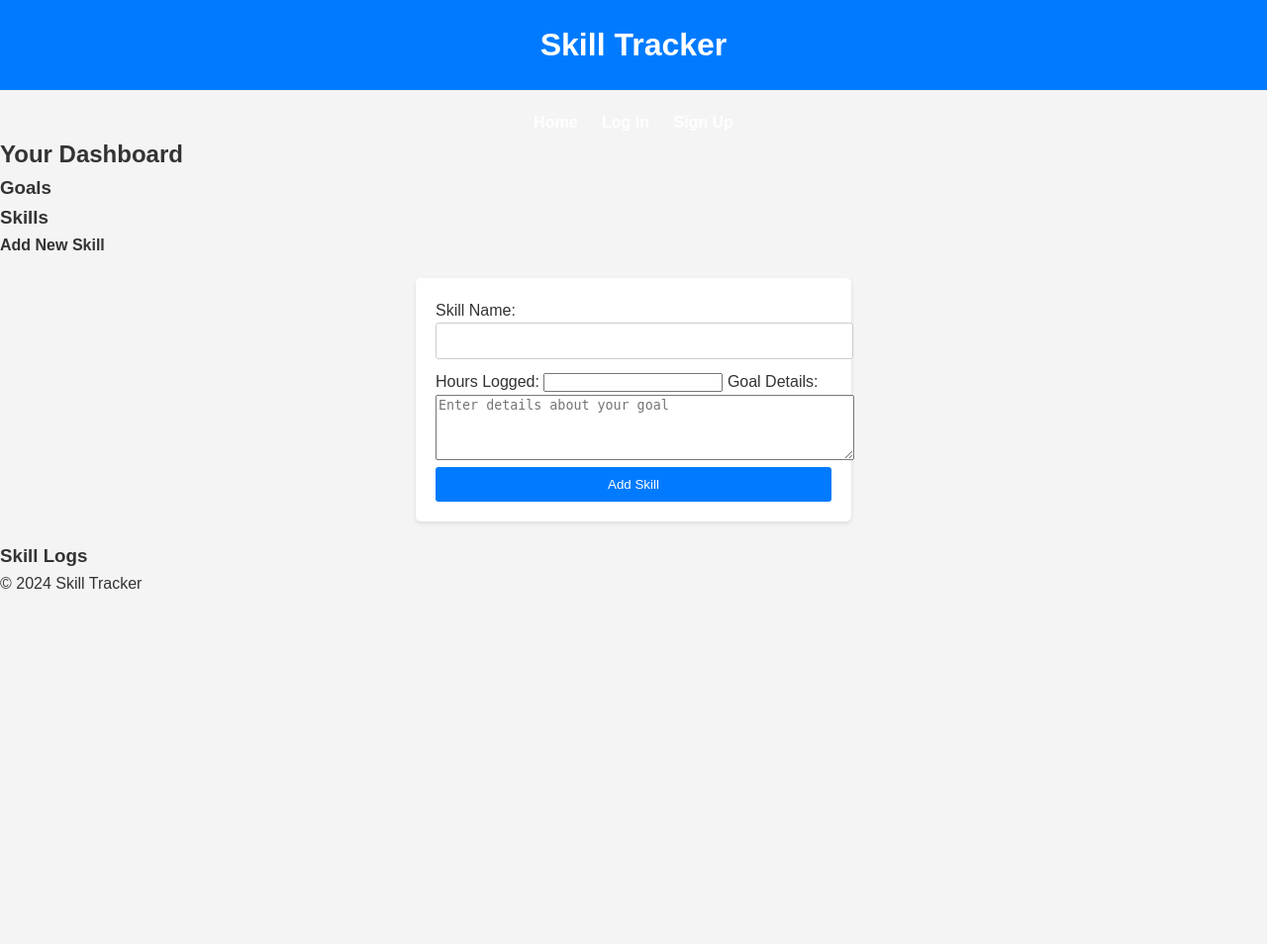
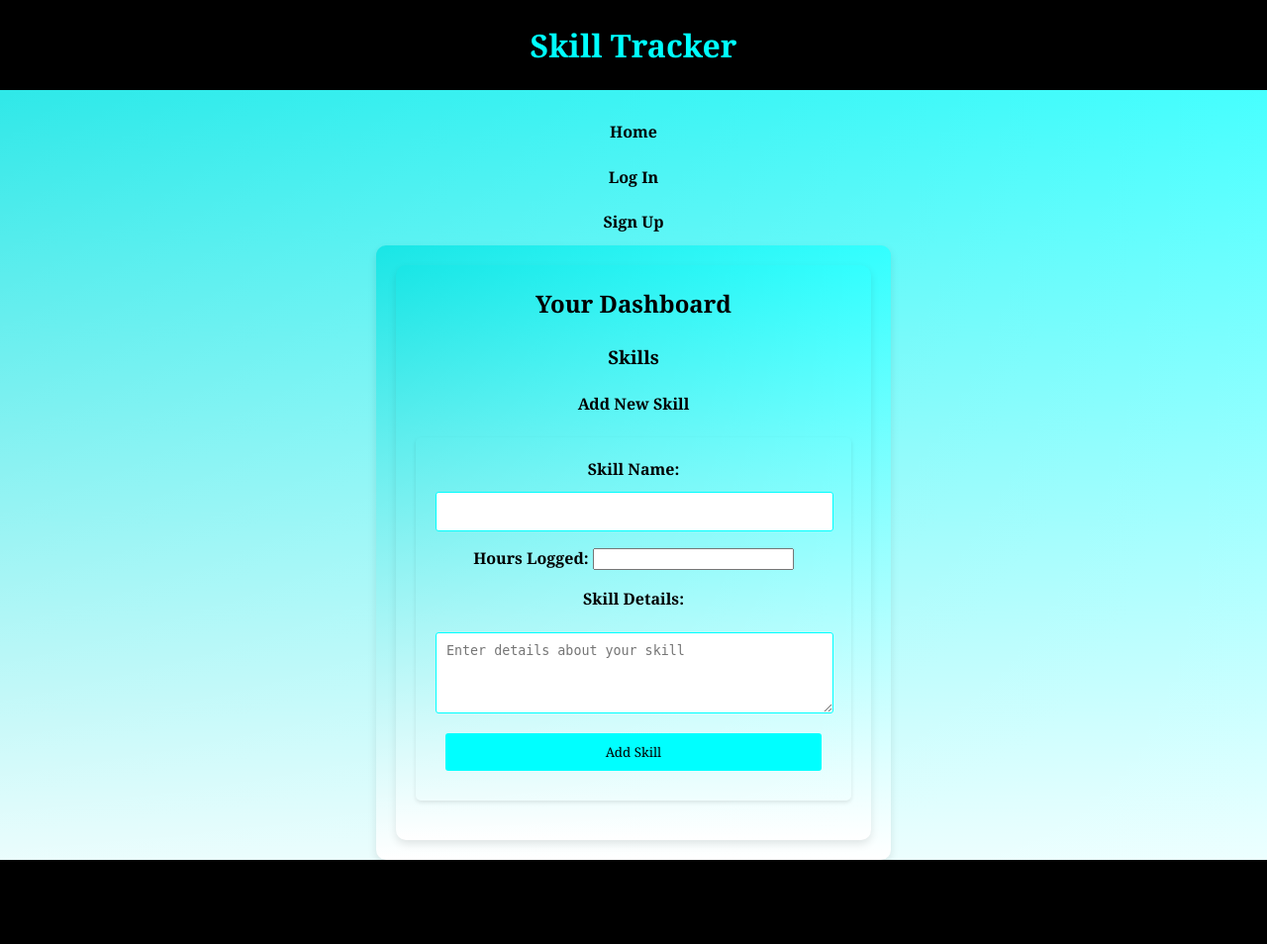
Before and after one commit to CoopToss/Skill-Tracker-Website, a Flask app: page /dashboard in a window 1280 px wide. Shown: the whole page at 99% size. Before the commit the page ends 595 px from the top, so only its background shows below. Run offline with Flask 3, Linux system fonts and the light colour scheme; the visitor is signed in with stand-in values (Sample User, id 1); data that the repository does not hold is empty; parts of the project's set-up code (start-up, migrations or seed data) failed here and were passed over.

Commit message:
Add files via upload

```diff
--- a/Skill Tracker Website/app/routes.py
+++ b/Skill Tracker Website/app/routes.py
@@ -1,5 +1,5 @@
-from flask import redirect, url_for, render_template, request
-from flask_login import login_user, logout_user, current_user
+from flask import redirect, url_for, render_template, request, flash, abort
+from flask_login import login_user, logout_user, current_user, login_required
 from app import app, db
 from app.models import User, Skill, Goal
 
@@ -116,3 +116,16 @@ def skill_detail(skill_id):
 
     # Handle invalid HTTP methods
     return redirect(url_for('dashboard'))
+
+@app.route('/delete_skill/<int:skill_id>', methods=['POST'])
+
+@login_required
+def delete_skill(skill_id):
+    skill = Skill.query.get_or_404(skill_id)
+    # Check if the skill belongs to the current user
+    if skill.user != current_user:
+        abort(403)  # Forbidden
+    db.session.delete(skill)
+    db.session.commit()
+    flash('Skill has been deleted!', 'success')
+    return redirect(url_for('dashboard'))
--- a/Skill Tracker Website/app/static/css/styles.css
+++ b/Skill Tracker Website/app/static/css/styles.css
@@ -2,20 +2,31 @@
 body, h1, h2, h3, h4, p, ul, ol, li, input, button {
     margin: 0;
     padding: 0;
-    font-family: Arial, sans-serif;
+    font-family: Georgia, serif;
+    text-align: center;
 }
 
 /* Body styles */
 body {
-    background-color: #f4f4f4;
+    background:
+      linear-gradient(to top, #ffffff, rgba(0, 255, 255, 0.8)),
+      linear-gradient(to right, grey, white);
     color: #333;
     line-height: 1.6;
+    display: flex;
+    flex-direction: column;
+    min-height: 100vh;
+}
+
+/* Main content area to push footer to the bottom */
+main {
+    flex: 1;
 }
 
 /* Header styles */
 header {
-    background-color: #007bff;
-    color: #fff;
+    background-color: #000000;
+    color: #00FFFF;
     padding: 20px;
     text-align: center;
 }
@@ -29,54 +40,180 @@ nav {
 
 nav ul {
     list-style-type: none;
+    display: inline;
+    padding: 0;
 }
 
 nav ul li {
-    display: inline;
     margin: 0 10px;
 }
 
 nav ul li a {
-    color: #fff;
+    color: #000000;
     text-decoration: none;
     font-weight: bold;
+}
+
+nav ul li a:hover {
+    color: #ffffff; /* Adds a hover effect */
+}
+
+/* Container Styles */
+.container {
+    max-width: 1000px;
+    margin: 0 auto;
+    padding: 20px;
+    background:
+      linear-gradient(to top, #ffffff, rgba(0, 255, 255, 0.8)),
+      linear-gradient(to right, grey, white);
+    color:#000000;
 }
 
 /* Form styles */
 form {
     margin: 20px auto;
     padding: 20px;
-    background-color: #fff;
+    background-color: transparent;
+    color: #000000;
+    font-weight: bold;
     border-radius: 5px;
     box-shadow: 0 2px 4px rgba(0, 0, 0, 0.1);
     max-width: 400px;
+    text-align: center;
 }
 
 input[type="text"],
 input[type="email"],
 input[type="password"] {
-    width: 100%;
+    width: calc(100% - 20px); /* Reduce width to account for padding */
     padding: 10px;
-    margin-bottom: 10px;
-    border: 1px solid #ccc;
+    margin: 10px auto; /* Add vertical margin and auto left/right margin to center */
+    border: 1px solid #00FFFF;
     border-radius: 3px;
+    display: block; /* Ensure block display for centering */
+}
+
+textarea {
+    width: calc(100% - 20px); /* Reduce width to account for padding */
+    padding: 10px;
+    margin: 20px auto; /* Add vertical margin and auto left/right margin to center */
+    border: 1px solid #00FFFF;
+    border-radius: 3px;
+    display: block; /* Ensure block display for centering */
+    resize: vertical;
 }
 
 button {
     display: block;
-    width: 100%;
+    width: calc(100% - 20px); /* Reduce width to account for padding */
     padding: 10px;
-    background-color: #007bff;
-    color: #fff;
+    margin: 10px auto; /* Add vertical margin and auto left/right margin to center */
+    background-color: #00FFFF;
+    color: #000000;
     border: none;
     border-radius: 3px;
     cursor: pointer;
 }
 
 button:hover {
-    background-color: #0056b3;
+    background-color: #007FFF;
 }
 
+/* Goals and Skills section */
+.goals-section, .skills-section {
+    margin: 20px 0;
+}
+
+h2 {
+    color: #000000;
+    margin-bottom: 20px;
+    text-align: center;
+}
+
+h3, h4 {
+    color: #000000;
+    margin-bottom: 20px;
+    text-align: center;
+}
+
+ul {
+    list-style-type: none;
+    padding: 0;
+}
+
+ul li {
+    background-color: transparent; /* Make the background transparent */
+    color: #000000; /* Keep the text color */
+    margin-bottom: 10px; /* Maintain margin between items */
+    padding: 10px; /* Maintain padding inside items */
+    border-radius: 5px; /* Add rounded corners */
+    box-shadow: none; /* Remove any shadow */
+}
+
+ul li a {
+    color: #000000;
+    text-decoration: none;
+    font-weight: bold;
+}
+
+ul li a:hover {
+    text-decoration: underline; /* Optional: Add underline on hover */
+    color:#ffffff;
+}
+
+ul li a span p {
+    color: #000000;
+}
+
+/* Text danger */
 .text-danger {
     color: #dc3545;
 }
+
+/* Additional styles */
+.container {
+    background-color: #000000;
+    padding: 20px;
+    border-radius: 10px;
+    box-shadow: 0 4px 8px rgba(0, 0, 0, 0.1);
+    color:#00FFFF;
+}
+
+p {
+    margin-bottom: 20px;
+    text-align: center;
+    color: #000000;
+}
+
+textarea {
+    resize: vertical;
+}
+
+/* Footer styles */
+footer {
+    background-color: #000000;
+    color: #00FFFF;
+    padding: 20px;
+    text-align: center;
+    margin-top: auto;
+}
+
+form div {
+    margin-bottom: 15px;
+    text-align: center;
+}
+
+.delete-button {
+    background-color: transparent;
+    color: #FFFFFF;
+    border: none;
+    border-radius: 3px;
+    padding: 5px 10px;
+    margin-top: 10px;
+    cursor: pointer;
+    font-size: 12px;
+}
+
+.delete-button:hover {
+    background-color: #CC0000;
+}
--- a/Skill Tracker Website/app/templates/dashboard.html
+++ b/Skill Tracker Website/app/templates/dashboard.html
@@ -5,18 +5,6 @@
 {% block content %}
 <div class="container">
     <h2>Your Dashboard</h2>
-
-    <!-- Goals Section -->
-    <div class="goals-section">
-        <h3>Goals</h3>
-        <ul>
-            {% for goal in goals %}
-            <li>
-                <a href="{{ url_for('goal_detail', goal_id=goal.id) }}">{{ goal.title }}</a>
-            </li>
-            {% endfor %}
-        </ul>
-    </div>
 
     <!-- Skills Section -->
     <div class="skills-section">
@@ -27,6 +15,10 @@
                 <a href="{{ url_for('skill_detail', skill_id=skill.id) }}">{{ skill.name }}</a>
                 <span>Hours Logged: {{ skill.hours_logged }}</span>
                 <p>{{ skill.goal_details }}</p>
+                <!-- Delete Button -->
+                <form action="{{ url_for('delete_skill', skill_id=skill.id) }}" method="post" onsubmit="return confirm('Are you sure you want to delete this skill?');">
+                    <button type="submit" class="delete-button">Delete Skill</button>
+                </form>
             </li>
             {% endfor %}
         </ul>
@@ -34,35 +26,22 @@
         <!-- Add New Skill Form -->
         <h4>Add New Skill</h4>
         <form action="{{ url_for('add_skill') }}" method="post">
-            <label for="skill_name">Skill Name:</label>
-            <input type="text" id="skill_name" name="skill_name" required>
+            <div>
+                <label for="skill_name">Skill Name:</label>
+                <input type="text" id="skill_name" name="skill_name" required>
+            </div>
 
-            <label for="hours_logged">Hours Logged:</label>
-            <input type="number" id="hours_logged" name="hours_logged" required>
+            <div>
+                <label for="hours_logged">Hours Logged:</label>
+                <input type="number" id="hours_logged" name="hours_logged" required>
+            </div>
 
-            <!--
-            <label for="goal">Goal:</label>
-            <select id="goal" name="goal_id" required>
-                {% for goal in goals %}
-                <option value="{{ goal.id }}">{{ goal.title }}</option>
-                {% endfor %}
-            </select>
-            -->
-
-            <label for="goal_details">Goal Details:</label>
-            <textarea id="goal_details" name="goal_details" rows="4" cols="50" placeholder="Enter details about your goal"></textarea>
-
+            <div>
+                <label for="goal_details">Skill Details:</label>
+                <textarea id="goal_details" name="goal_details" rows="4" cols="50" placeholder="Enter details about your skill"></textarea>
+            </div>
             <button type="submit">Add Skill</button>
         </form>
     </div>
-
-    <!-- Logs Section -->
-    <div class="logs-section">
-        <h3>Skill Logs</h3>
-        <!-- Add a list of recent skill logs or a summary of skill log data -->
-        <!-- Example:
-        <p>You've logged 10 hours of Python Programming this week.</p>
-        -->
-    </div>
 </div>
 {% endblock %}
--- a/Skill Tracker Website/app/templates/skill_detail.html
+++ b/Skill Tracker Website/app/templates/skill_detail.html
@@ -6,7 +6,7 @@
 <div class="container">
     <h2>{{ skill.name }}</h2>
     <p>Hours Logged: {{ skill.hours_logged }}</p>
-    <h3>Goal Details</h3>
+    <h3>Skill Details</h3>
     <ul>
         {% for detail in goal_details %}
         <li>{{ detail }}</li>
```
